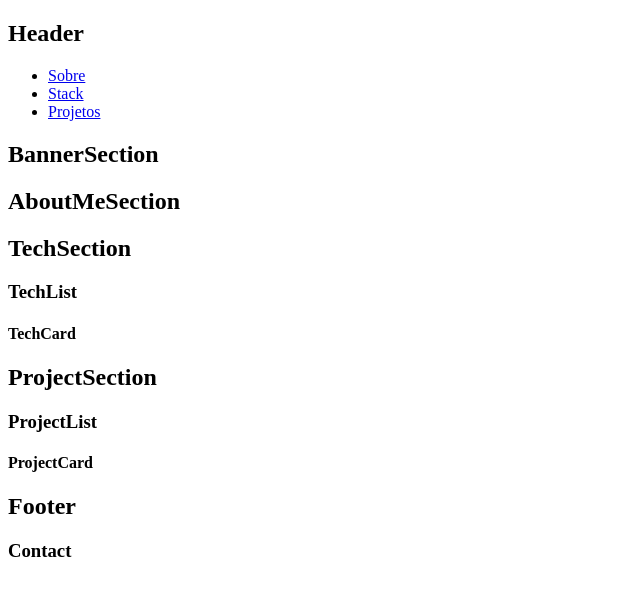
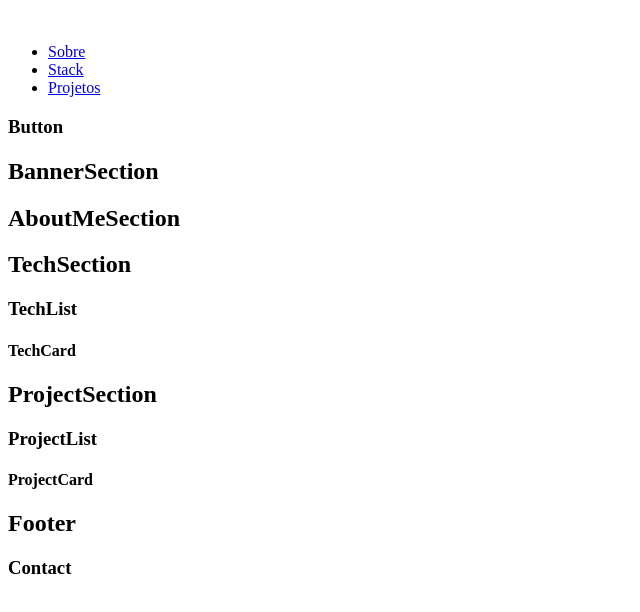
Before and after one commit to ipullynnhah/m3-s1-entrega-porfolio-ipullynnhah, a React (Vite) app: page / in a window 1280 px wide. Shown: the top 612 px of the page, without its empty margins (0-640 px from the left). Built offline with nearby package versions, Linux system fonts and the light colour scheme.

Commit message:
feat: implement header component (TODO)

```diff
--- a/src/components/Header/index.jsx
+++ b/src/components/Header/index.jsx
@@ -1,10 +1,15 @@
+import logo from "../../assets/logo.svg";
+import { Button } from "../fragments/Button";
+
 import { Menu } from "./Menu";
 
 export function Header() {
   return (
-    <>
-      <h2>Header</h2>
+    <header>
+      <img src={logo} alt={"Logo do Portfólio"} />
       <Menu />
-    </>
+      {/*TODO: need to pass parameters to Button*/}
+      <Button />
+    </header>
   );
 }
```
Also changed, not shown: .eslintrc.cjs.
